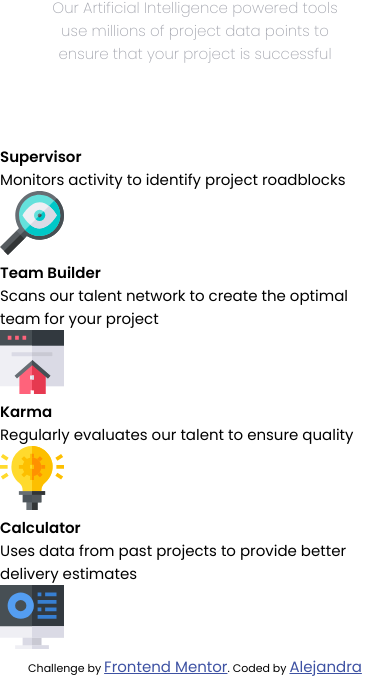
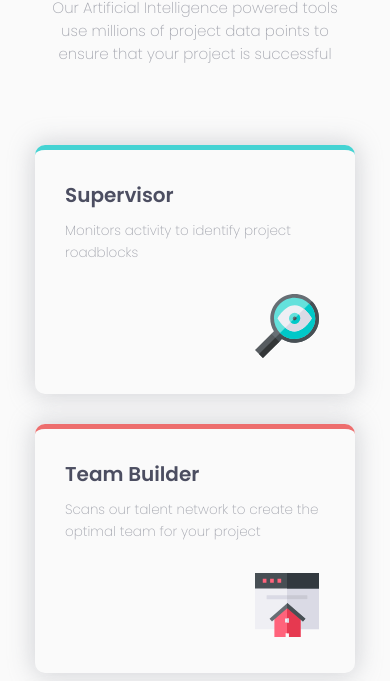
Before and after one commit to alexcamachogz/Fourd-card-feature, a plain HTML site: page index.html in a window 390 px wide. Shown: the part 160-841 px from the top of the page. Drawn offline with Linux system fonts and the light colour scheme.

Commit message:
Card styles for mobile

```diff
--- a/css/main.css
+++ b/css/main.css
@@ -32,11 +32,63 @@
     font-size: 36px;
   }
 }
+main {
+  display: flex;
+  flex-direction: column;
+  align-items: center;
+}
+.card {
+  width: 320px;
+  border-radius: 10px;
+  box-shadow: 0px 0px 25px 2px rgba(163,165,174,0.459);
+  margin-bottom: 30px;
+}
+.card .card__container {
+  display: flex;
+  flex-direction: column;
+  margin: 0 auto;
+  margin-top: 30px;
+  margin-bottom: 30px;
+  width: 260px;
+}
+.card .card__container .card__title {
+  color: #4c4e61;
+  font-size: 20px;
+  font-weight: 600;
+  margin-bottom: 10px;
+}
+.card .card__container .card__paragraph {
+  color: #a3a5ae;
+  font-size: 13.5px;
+  font-weight: 200;
+  line-height: 22px;
+  margin-bottom: 30px;
+}
+.card .card__container .card__image {
+  align-self: flex-end;
+  width: 70px;
+}
+.supervisor {
+  border-top: 5px solid #45d3d3;
+}
+.team {
+  border-top: 5px solid #ed6e6e;
+}
+.karma {
+  border-top: 5px solid #fcaf4a;
+}
+.calculator {
+  border-top: 5px solid #549ef2;
+}
 * {
+  box-sizing: border-box;
+  font-family: 'Poppins', sans-serif;
+  font-size: 15px;
   margin: 0;
   padding: 0;
-  font-size: 15px;
-  font-family: 'Poppins', sans-serif;
+}
+body {
+  background-color: #fafafa;
 }
 .attribution {
   font-size: 11px;
@@ -44,4 +96,8 @@
 }
 .attribution a {
   color: #3e52a3;
+  text-decoration: none;
 }
+.attribution a:hover {
+  text-decoration: underline;
+}
--- a/index.html
+++ b/index.html
@@ -22,33 +22,50 @@
 		<h1 class="header__title">Reliable, efficient delivery</h1>
 		<h2 class="header__subtitle">Powered by Technology</h2>
 		<p class="header__paragraph">
-			Our Artificial Intelligence powered tools use millions of project data points to ensure that your project is successful
+			Our Artificial Intelligence powered tools use millions of project data points to ensure that your project is
+			successful
 		</p>
 	</div>
 
 	<main>
-		<div>
-			<h5>Supervisor</h5>
-			<p>Monitors activity to identify project roadblocks</p>
-			<img src="./images/icon-supervisor.svg" alt="Supervisor">
+		<div class="card supervisor">
+			<div class="card__container">
+				<h5 class="card__title">Supervisor</h5>
+				<p class="card__paragraph">Monitors activity to identify project roadblocks</p>
+				<div class="card__image">
+					<img src="./images/icon-supervisor.svg" alt="Supervisor">
+				</div>
+			</div>
 		</div>
 
-		<div>
-			<h5>Team Builder</h5>
-			<p>Scans our talent network to create the optimal team for your project</p>
-			<img src="./images/icon-team-builder.svg" alt="Team Builder">
+		<div class="card team">
+			<div class="card__container">
+				<h5 class="card__title">Team Builder</h5>
+				<p class="card__paragraph">Scans our talent network to create the optimal team for your project</p>
+				<div class="card__image">
+					<img src="./images/icon-team-builder.svg" alt="Team Builder">
+				</div>
+			</div>
 		</div>
 
-		<div>
-			<h5>Karma</h5>
-			<p>Regularly evaluates our talent to ensure quality</p>
-			<img src="./images/icon-karma.svg" alt="Karma">
+		<div class="card karma">
+			<div class="card__container">
+				<h5 class="card__title">Karma</h5>
+				<p class="card__paragraph">Regularly evaluates our talent to ensure quality</p>
+				<div class="card__image">
+					<img src="./images/icon-karma.svg" alt="Karma">
+				</div>
+			</div>
 		</div>
 
-		<div>
-			<h5>Calculator</h5>
-			<p>Uses data from past projects to provide better delivery estimates</p>
-			<img src="./images/icon-calculator.svg" alt="Calculator">
+		<div class="card calculator">
+			<div class="card__container">
+				<h5 class="card__title">Calculator</h5>
+				<p class="card__paragraph">Uses data from past projects to provide better delivery estimates</p>
+				<div class="card__image">
+					<img src="./images/icon-calculator.svg" alt="Calculator">
+				</div>
+			</div>
 		</div>
 	</main>
 
```
Also changed, not shown: 3 other files.
